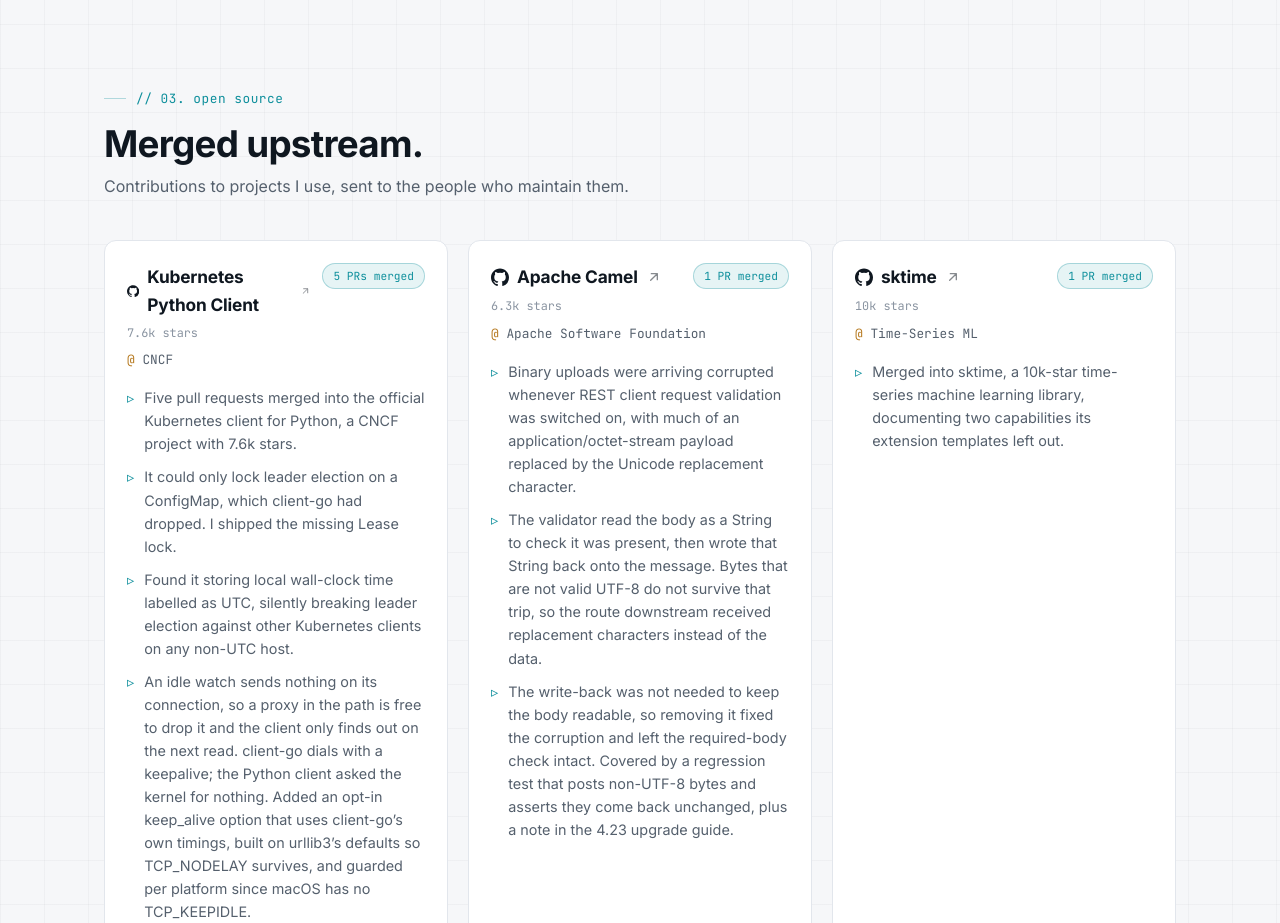
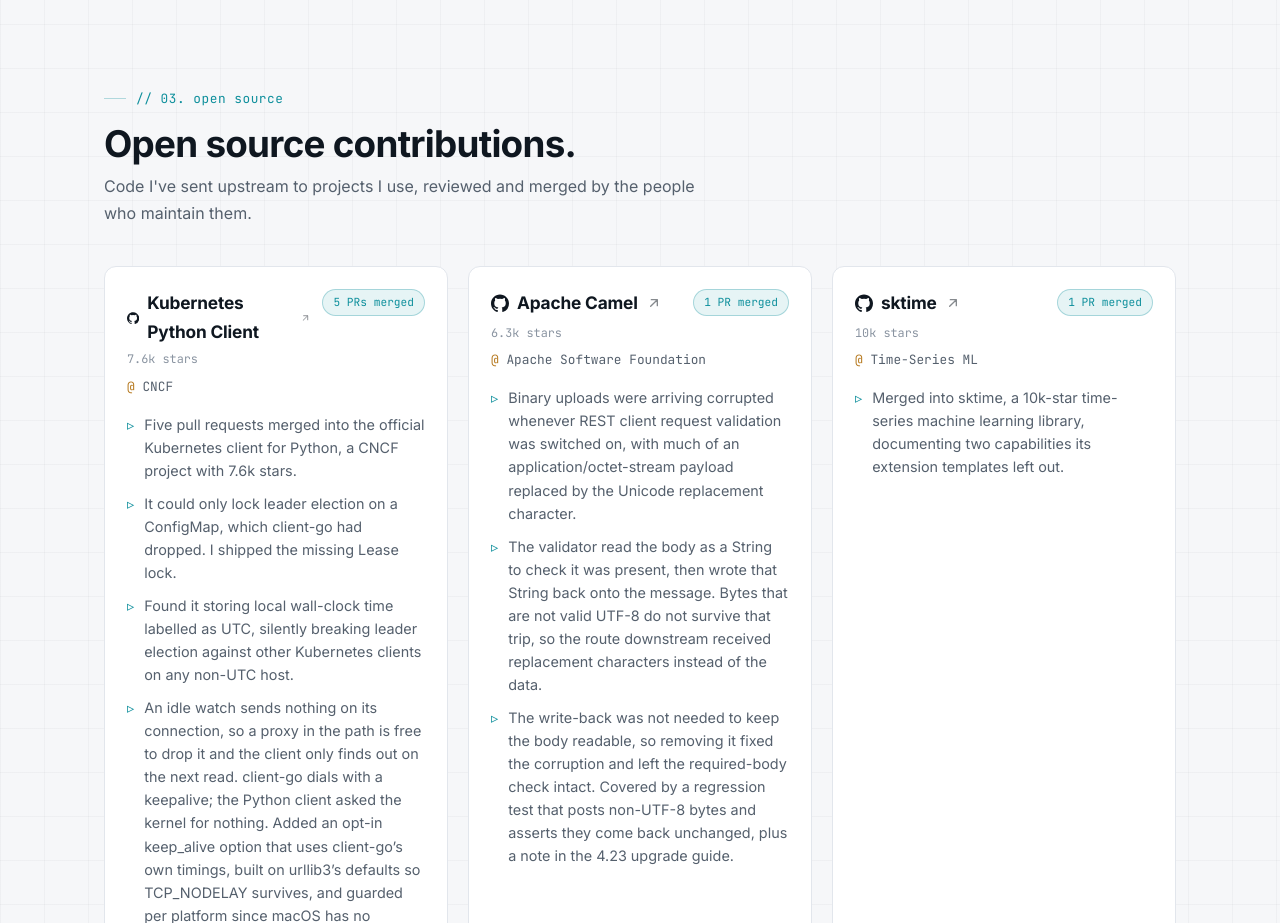
Before and after one commit to chala2001/chala-live, a React (Vite) app: page / in a window 1280 px wide. Shown: the part 3320-4243 px from the top of the page. Built offline with nearby package versions, Linux system fonts and the light colour scheme.

Commit message:
Rename the Open Source heading to say what the section is
'Merged upstream.' read as a boast without naming the subject. The heading
is now 'Open source contributions.' and the intro was reworded so it no
longer opens on the same word.

```diff
--- a/src/components/OpenSource.jsx
+++ b/src/components/OpenSource.jsx
@@ -8,9 +8,10 @@
       <div className="container">
         <Reveal>
           <span className="section-label">// 03. open source</span>
-          <h2 className="section-title">Merged upstream.</h2>
+          <h2 className="section-title">Open source contributions.</h2>
           <p className="section-intro">
-            Contributions to projects I use, sent to the people who maintain them.
+            Code I've sent upstream to projects I use, reviewed and merged by the
+            people who maintain them.
           </p>
         </Reveal>
 
```
